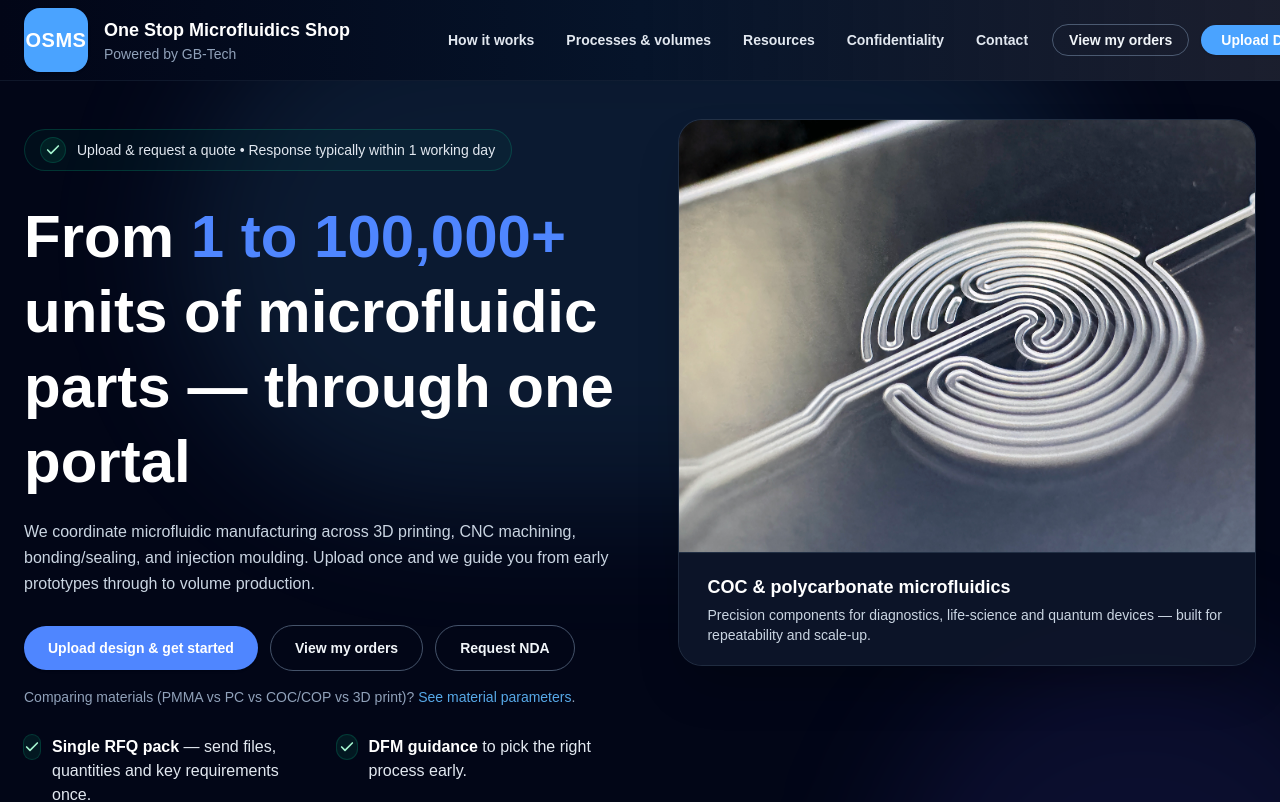
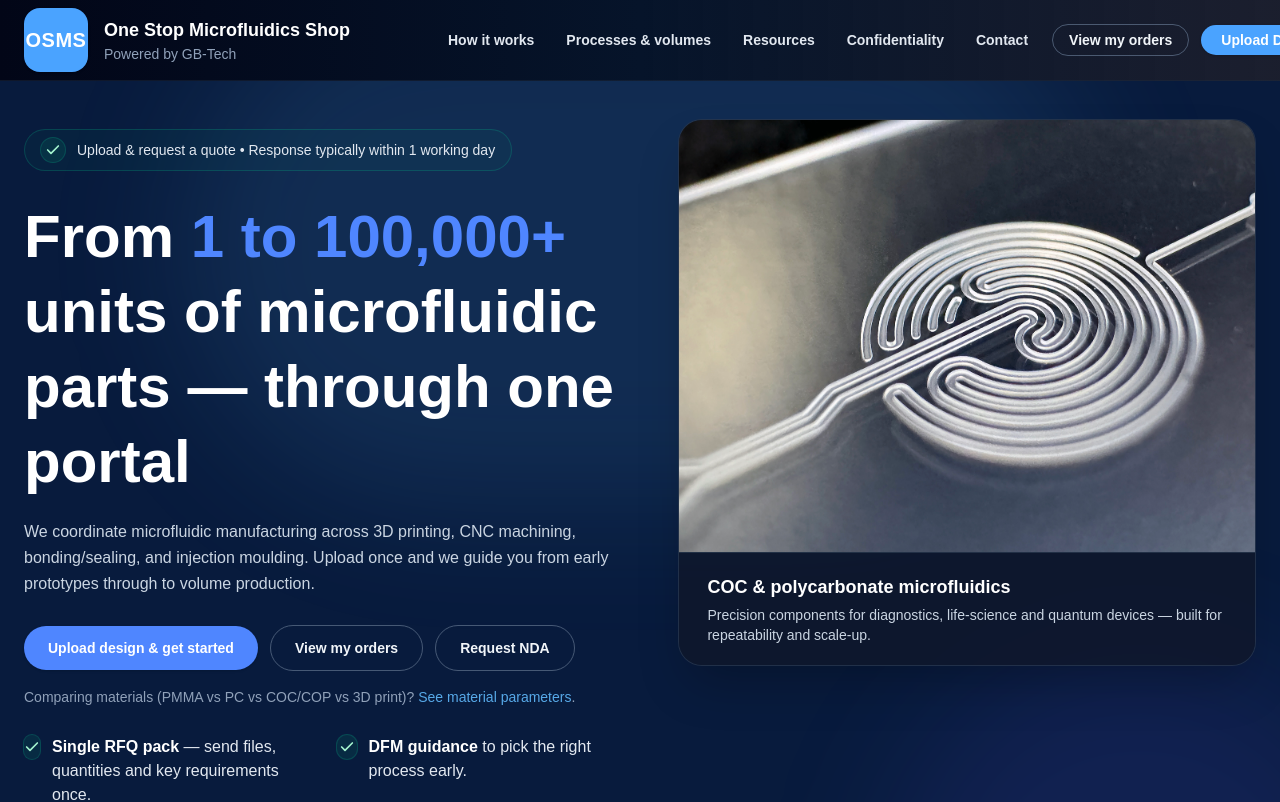
Before and after one commit to OMS-Shop/osm-shop, a Next.js app: page / in a window 1280 px wide. Shown: the top 802 px of the page. Built offline with nearby package versions, Linux system fonts and the light colour scheme.

Commit message:
Theme: lighten site background blue

```diff
--- a/app/page.tsx
+++ b/app/page.tsx
@@ -31,7 +31,7 @@ function GreenTick() {
 
 export default function HomePage() {
   return (
-    <div className="min-h-screen bg-[#020617]">
+    <div className="min-h-screen bg-[#081b3d]">
       {/* ===== Hero ===== */}
       <section className="relative overflow-hidden">
         {/* ambient background */}
```
